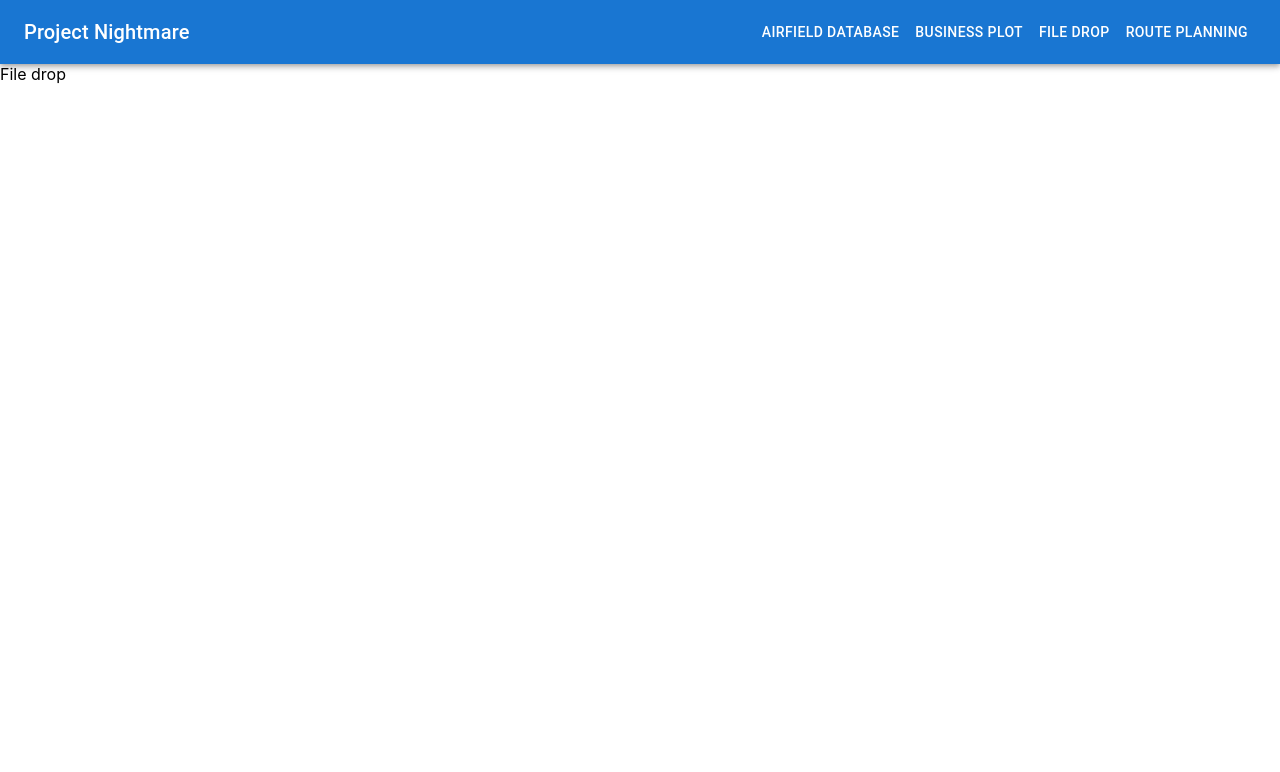
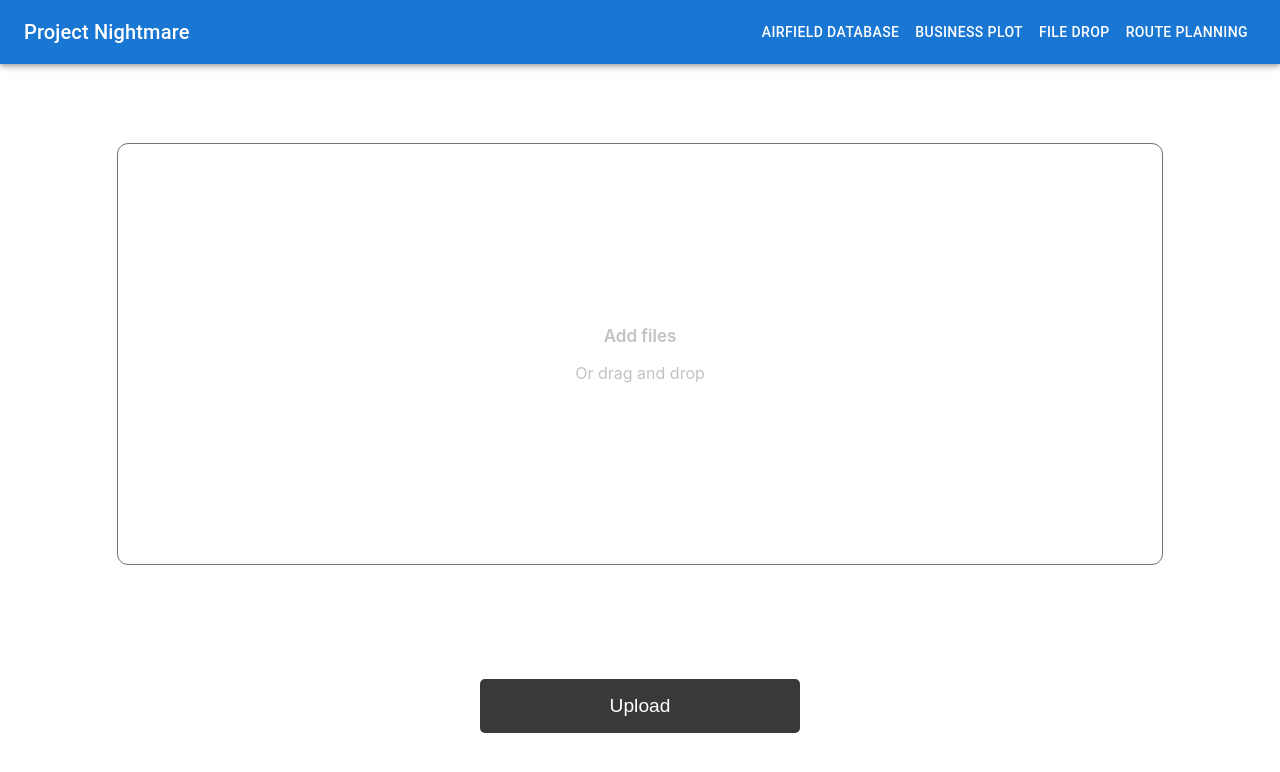
Before and after one commit to alavrouk/JID31119---EagleEye, a React (Create React App) app: page / in a window 1280 px wide. Both pictures are taken after a click on the button "FILE DROP". Shown: the top 772 px of the page. Built offline with nearby package versions, Linux system fonts and the light colour scheme.

Commit message:
File drop front end done

```diff
--- a/package.json
+++ b/package.json
@@ -15,6 +15,7 @@
     "react": "^18.2.0",
     "react-app-rewired": "^2.2.1",
     "react-dom": "^18.2.0",
+    "react-dropzone": "^14.2.3",
     "react-scripts": "^5.0.1",
     "react-simple-maps": "^3.0.0",
     "recharts": "^2.8.0",
--- a/src/components/filedrop/FileDrop.js
+++ b/src/components/filedrop/FileDrop.js
@@ -1,7 +1,90 @@
-import React from 'react';
+import React, { useState } from 'react'
+import { useDropzone } from "react-dropzone"
+import fileIcon from '../../assets/icons/fileIcon.svg'
+import './styles/fileDrop.css'
 
 function FileDrop() {
-    return <div> File drop </div>
+
+    const [uploadedFiles, setUploadedFiles] = useState([])
+
+    const { getRootProps, getInputProps, isDragActive } = useDropzone({
+        accept: {
+            "text/csv": [".csv"],
+            "application/vnd.ms-excel": [".xls"],
+            "application/vnd.openxmlformats-officedocument.spreadsheetml.sheet": [".xlsx"]
+        },
+        maxSize: 10485760, // 1MB file size limit
+        onDrop: (acceptedFiles) => {
+            const newFiles = acceptedFiles.map((file) =>
+                Object.assign(file, {
+                    preview: URL.createObjectURL(file),
+                    id: Math.random(),
+                })
+            );
+
+            setUploadedFiles(prevFiles => [...prevFiles, ...newFiles]);
+        },
+    })
+
+    const removeFile = (id, event) => {
+        event.stopPropagation()
+        setUploadedFiles((prev) => {
+            const fileToRemove = prev.find((file) => file.id === id)
+            if (fileToRemove) {
+                URL.revokeObjectURL(fileToRemove.preview)
+            }
+            return prev.filter((file) => file.id !== id)
+        })
+    }
+
+    return (
+        <>
+            <div className='dropzone-container'>
+                <div
+                    {...getRootProps()}
+                    className={`dropzone ${uploadedFiles.length > 0 ? "has-files" : ""
+                        }`}
+                >
+                    <input {...getInputProps()} />
+                    <div className="dropzone-text">
+                        {uploadedFiles.length > 0 ? null : isDragActive ? (
+                            <p>Drop the files here ...</p>
+                        ) : (
+                            <div>
+                                <p style={{ fontWeight: 600, fontSize: "17px" }}>
+                                    Add files
+                                </p>
+                                <p>Or drag and drop</p>
+                            </div>
+                        )}
+                    </div>
+                    <div className="dropzone-files">
+                        {uploadedFiles.map((file) => (
+                            <div
+                                key={file.id}
+                                className="dropzone-file-container"
+                            >
+                                <div className="dropzone-preview-container" key={file.id}>
+                                    <img src={fileIcon} alt="file" />
+                                    <button
+                                        className="file-remove-button"
+                                        onClick={(event) => removeFile(file.id, event)}
+                                    >
+                                        <div>X</div>
+                                    </button>
+                                </div>
+                                <div className="dropzone-file-info">
+                                    <div>{file.name}</div>
+                                    <div>{(file.size / 1024).toFixed(2)} KB</div>
+                                </div>
+                            </div>
+                        ))}
+                    </div>
+                </div >
+            </div>
+            <button className='file-upload-button'>Upload</button>
+        </>
+    )
 }
 
 export default FileDrop
--- /dev/null
+++ b/src/components/filedrop/styles/fileDrop.css
@@ -0,0 +1,117 @@
+.dropzone-container {
+    display: flex;
+    flex-direction: column;
+    align-items: center;
+    justify-content: center;
+    width: 80%;
+    margin: 5rem auto;
+    margin-bottom: 5%;
+}
+
+.dropzone {
+    display: flex;
+    flex-direction: column;
+    align-items: center;
+    justify-content: center;
+    width: 100%;
+    height: 25rem;
+    outline: 1px solid #717171;
+    border-radius: 10px;
+    cursor: pointer;
+    padding: 10px;
+    text-align: center;
+    margin-bottom: 5%;
+}
+
+.dropzone.has-files {
+    flex-direction: row;
+    justify-content: flex-start;
+    align-items: flex-start;
+}
+
+.dropzone.has-files .dropzone-text {
+    display: none;
+}
+
+.dropzone-text {
+    display: flex;
+    flex-direction: column;
+    justify-content: center;
+    align-items: center;
+    width: 100%;
+    height: 100%;
+    color: #c3c3c3;
+}
+
+.dropzone-text img {
+    width: 4rem;
+    height: 4rem;
+}
+
+.dropzone-files {
+    display: flex;
+    flex-wrap: wrap;
+    align-items: flex-start;
+    justify-content: flex-start;
+    width: 100%;
+}
+
+.dropzone-file-container {
+    position: relative;
+    margin-right: 10px;
+    width: 7rem;
+    height: 15rem;
+    overflow: hidden;
+}
+
+.dropzone-preview-container {
+    position: relative;
+    width: auto;
+    height: auto;
+    border-radius: 5px;
+    overflow: hidden;
+    margin-right: 0.2rem;
+}
+
+.dropzone-preview-container img {
+    width: 100%;
+    height: 100%;
+    object-fit: cover;
+    object-position: center;
+}
+
+.file-remove-button {
+    display: flex;
+    justify-content: center;
+    align-items: center;
+    width: 1.4rem;
+    height: 1.4rem;
+    border-radius: 50%;
+    border: none;
+    background-color: #393939;
+    position: absolute;
+    top: 3px;
+    right: 3px;
+    cursor: pointer;
+    color: white;
+}
+
+.file-remove-button:hover {
+    background-color: #2b2b2b;
+}
+
+.file-upload-button {
+    display: flex;
+    justify-content: center;
+    align-items: center;
+    width: 20rem;
+    height: auto;
+    border-radius: 5px;
+    border: none;
+    background-color: #393939;
+    cursor: pointer;
+    color: white;
+    margin: 0 auto;
+    font-size: 1.2rem;
+    padding: 1rem;
+}
```
Also changed, not shown: src/assets/icons/fileIcon.svg (added), 1 other file (tests, documents, lock files or other folders).
